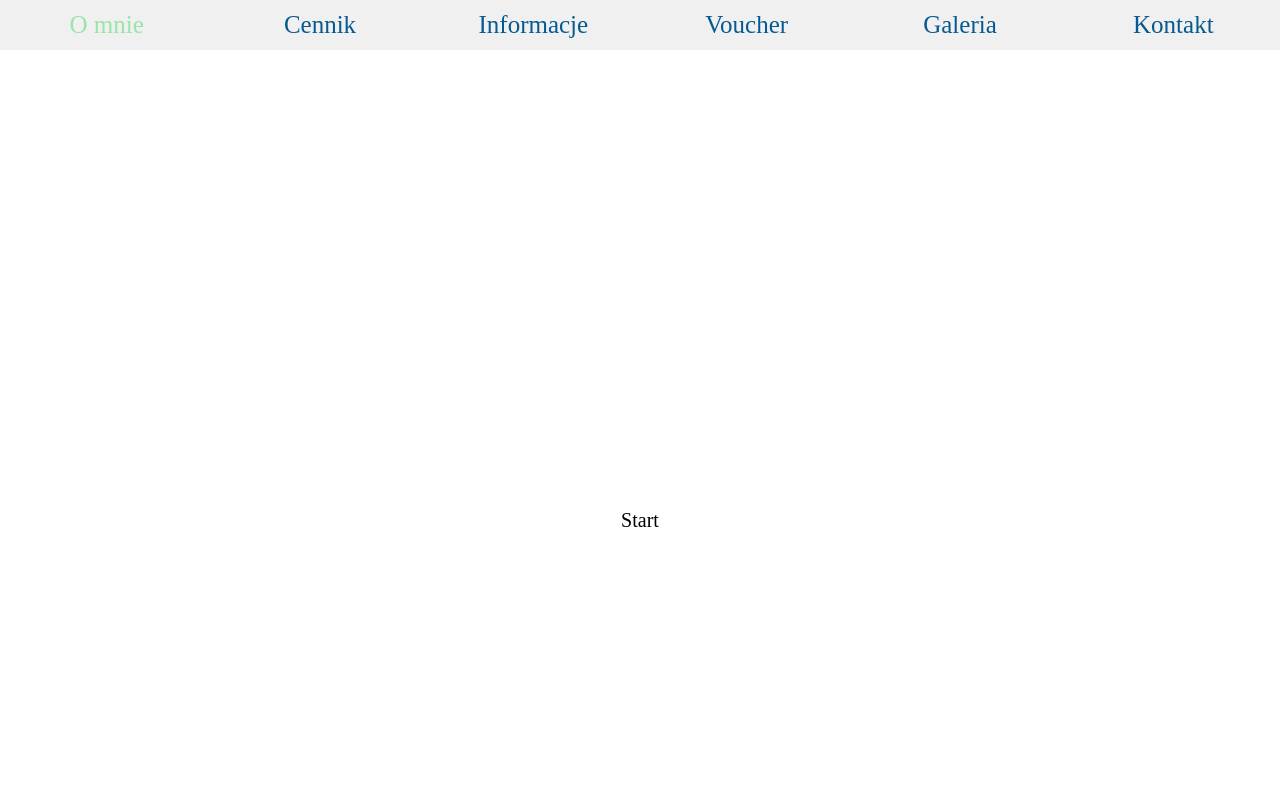
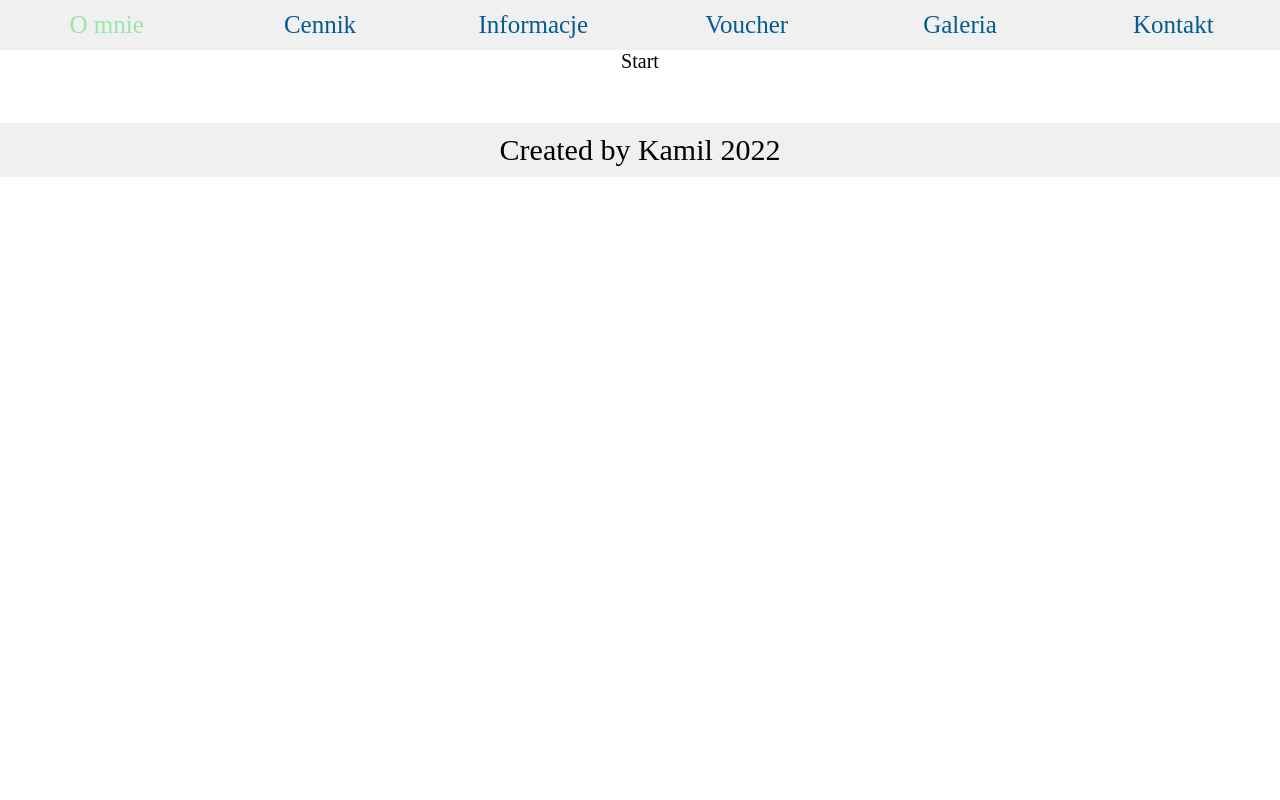
Before and after one commit to Kamilos15ppp/estetica-salon, a Next.js app: page / in a window 1280 px wide. Shown: the top 800 px of the page. Built offline with nearby package versions, Linux system fonts and the light colour scheme.

Commit message:
Changed height of page wrapper

```diff
--- a/styles/page.module.scss
+++ b/styles/page.module.scss
@@ -6,7 +6,7 @@
   align-items: center;
   padding: $pagePaddingMobile;
   width: 100%;
-  height: 130vh;
+  height: 100%;
   font-size: 2rem;
 
   @media (min-width: 1024px) {
```
